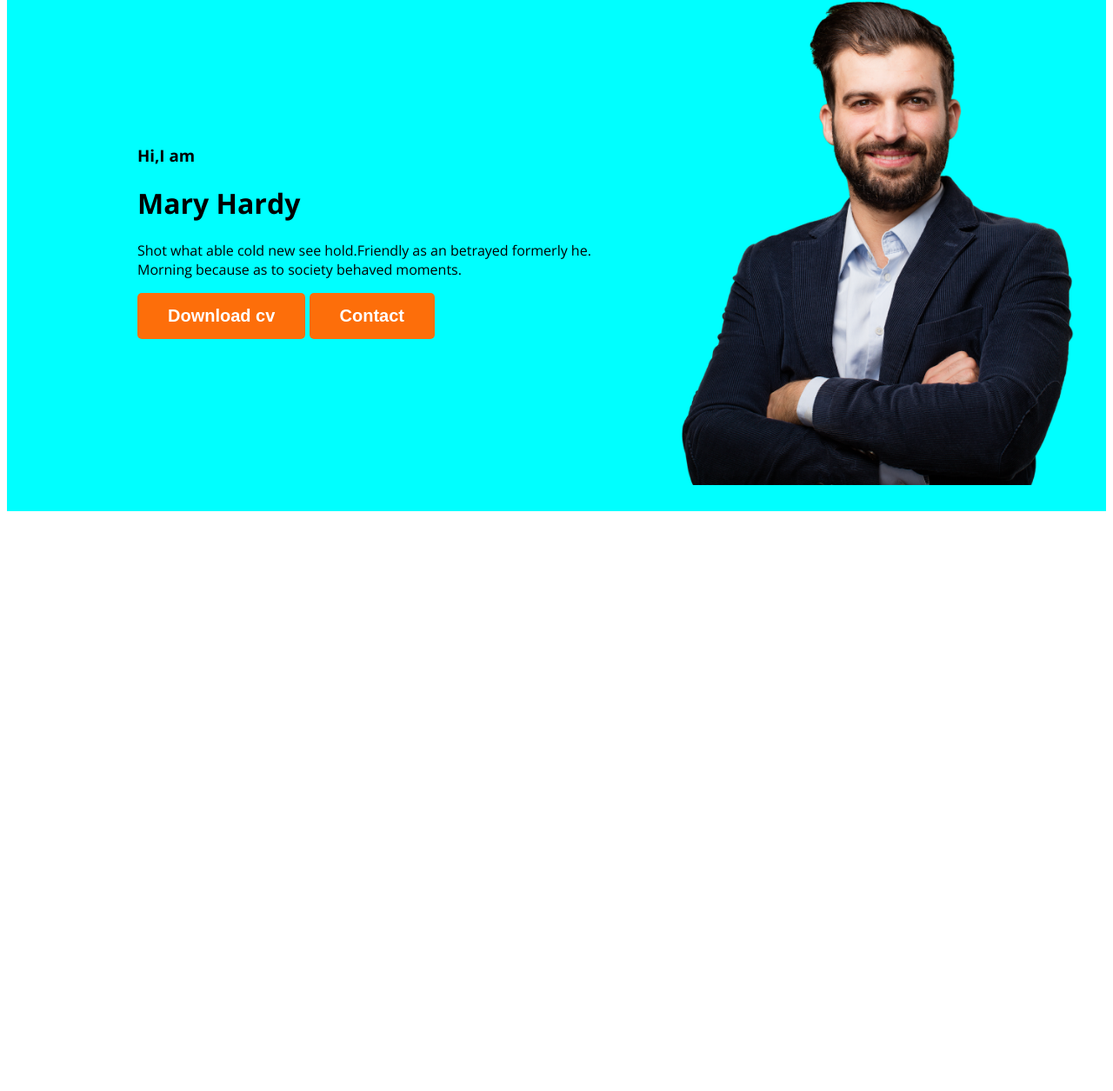
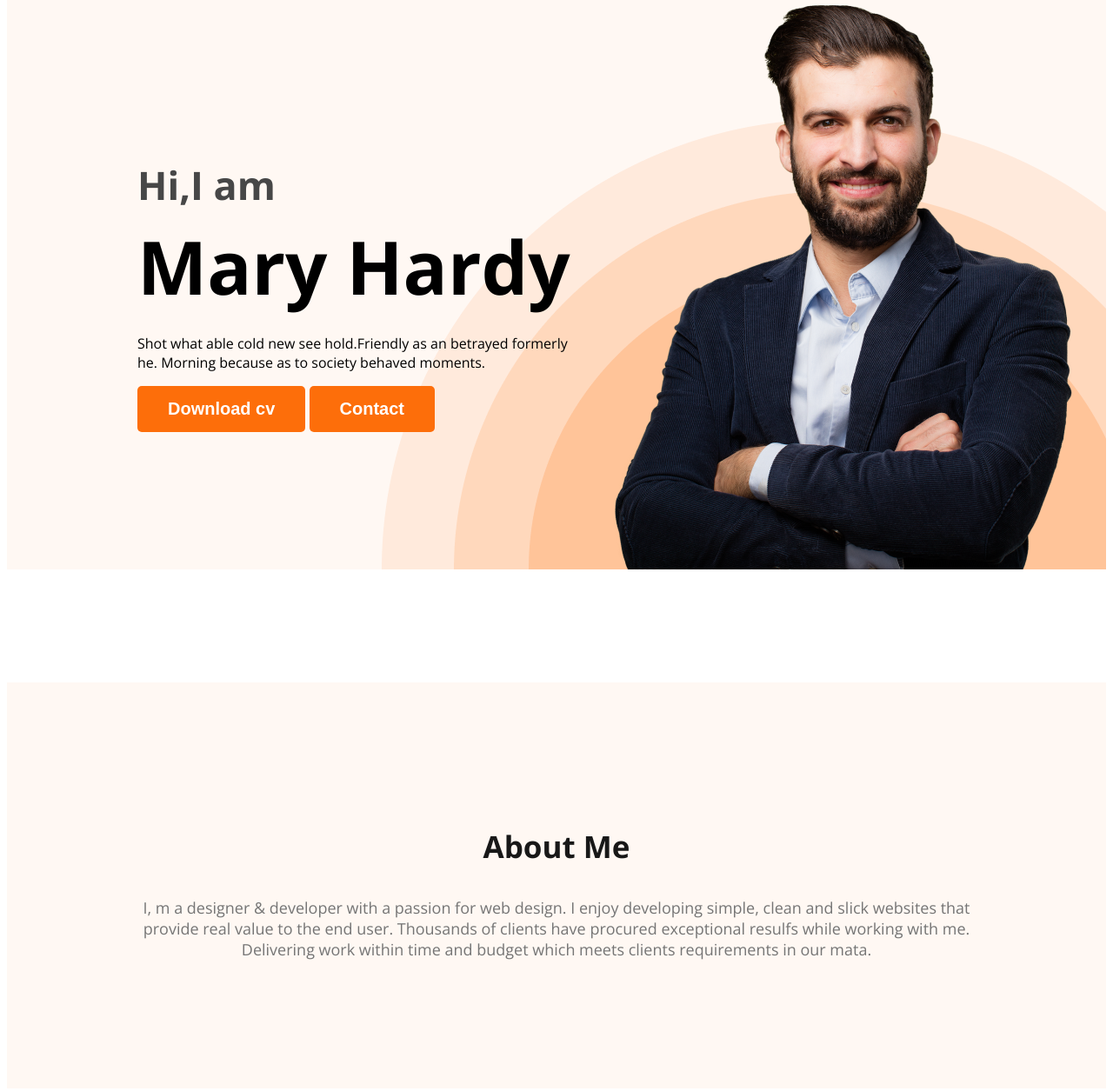
Before and after one commit to Mominul072/Webdeveloper-portfolio, a plain HTML site: page index.html in a window 1280 px wide. Shown: the part 230-1485 px from the top of the page at 87% size. Before the commit the page ends 826 px from the top, so only its background shows below. Drawn offline with nearby package versions, Linux system fonts and the light colour scheme.

Commit message:
added main section

```diff
--- a/index.html
+++ b/index.html
@@ -25,10 +25,10 @@
             </ul>
         </nav>
         <div class="banner">
-             <div>
+             <div class="banner-content">
                 <h3 class="banner-greeting">Hi,I am</h3>
-                <h1 class="banner-heading">Mary Hardy</h1>
-                <p>Shot what able cold new see hold.Friendly as an betrayed formerly he. Morning because as to society behaved moments.</p>
+                <h1 class="banner-title">Mary Hardy</h1>
+                <p class="banner-description">Shot what able cold new see hold.Friendly as an betrayed formerly he. Morning because as to society behaved moments.</p>
                 <button class="btn-primary">Download cv</button>
                 <button class="btn-primary">Contact</button>
              </div>
@@ -37,6 +37,10 @@
 
     </header>
     <main>
+        <section class="about">
+            <h3 class="section-title">About Me</h3>
+            <p class="section-description">I, m a designer & developer with a passion for web design. I enjoy developing simple, clean and slick websites that provide real value to the end user. Thousands of clients have procured exceptional resulfs while working with me. Delivering work within time and budget which meets clients requirements in our mata.</p>
+        </section>
 
     </main>
     <footer>
--- a/portfolio.css
+++ b/portfolio.css
@@ -46,18 +46,73 @@ nav a{
     font-weight: 700;
     padding: 15px 35px;
 
+
+
 }
 /* header related styles */
 .header{
-    /* background-color: #fff8f3; */
-    background-color: aqua;
+    background-color: #fff8f3;
+    /* background-color: aqua; */
+    background-image: url("./images/header_bg.png");
+    background-repeat: no-repeat;
+    background-position:bottom right;
+
 
 }
 .banner{
-    padding:50px 30px 30px 150px;
+    padding:50px 30px 0px 150px;
     display: flex;
     align-items:center;
+    justify-content: space-between;
 }
-.profile-pic{
+.banner.profile-pic{
     width: 500px;
 }
+.banner-greeting{
+    color: var(--dark-02, #474747);
+    font-size: 45px;
+
+    margin-bottom: 0px;
+
+}
+.banner-title{
+    /* color: var(--dark-01, #181818); */
+    font-size: 85px;
+    font-weight: 700;
+    margin-top: 5px;
+    margin-bottom: 20px;
+
+}
+/* .banner-description{
+    color: var(--dark-03, #757575);
+    font-size: 18px;
+    max-width: 585px;
+    margin: 20px;
+} */
+
+.banner-content{
+    max-width: 500px;
+}
+/* main section styles */
+.section-title{
+    color:  #181818;
+    text-align: center;
+    font-size: 35px;
+    font-weight: 700;
+
+}
+
+.section-description{
+    color:  #757575;
+    text-align: center;
+    font-size: 18px;
+
+}
+
+/* about section styles */
+.about{
+ padding:  130px;
+ background-color: #fff8f3;
+ border: 386px;
+ margin-top: 130px;
+}
```
